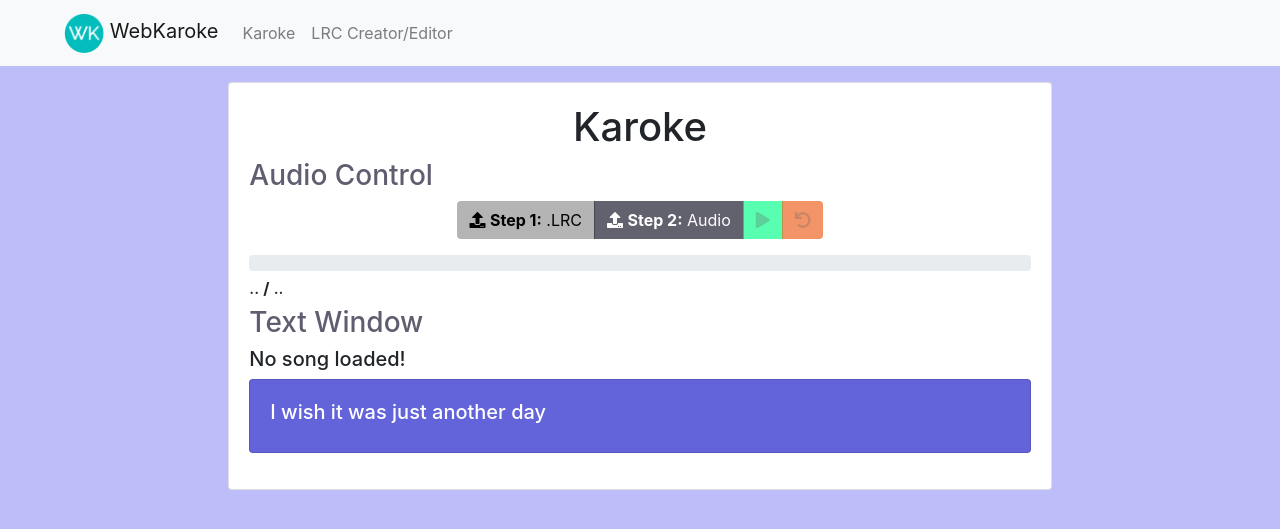
After one commit to nmarklund10/WebKaroke, a Flask app: template templates/karoke.html in a window 1280 px wide. The commit adds this page. Shown: the top 529 px of the page. Run offline with Flask 2, Linux system fonts and the light colour scheme; the template is opened without the code that fills it, so the values that code supplies are empty; some libraries are stand-ins or nearby versions.

Commit message:
Created Controls and Audio Player (#1)
* created navbar and card

* changed server file name

* reorganized static files

* setting up testing for lyrics

* added upload, play song and current song Time

* added seeking by clicking progress bar

Co-authored-by: Neil Marklund <nmarklund10@hotmail.com>

```diff
--- /dev/null
+++ b/app.py
@@ -0,0 +1,25 @@
+import os
+import flask
+from flask import Flask, url_for, request, render_template
+app = Flask(__name__)
+
+@app.route('/')
+def index():
+    return flask.redirect('/karoke', code=302)
+
+@app.route('/karoke')
+def karoke():
+    return render_template('karoke.html')
+
+@app.route('/lrc')
+def lrc():
+    return render_template('lrc.html')
+
+@app.errorhandler(404)
+def page_not_found(error):
+    return render_template('page_not_found.html', msg=error), 404
+
+if __name__ == '__main__':
+    # Bind to PORT if defined, otherwise default to 5000.
+    port = int(os.environ.get('PORT', 5000))
+    app.run(host='0.0.0.0', port=port)
--- /dev/null
+++ b/static/code/js/controls.js
@@ -0,0 +1,233 @@
+var lrc_file =
+`[length:  3:45]
+[ar:Four Year Strong]
+[ti:Learn to Love the Lie]
+[al:Brain Pain]
+[00:21.40]I wish it was just another day
+[00:24.10]Another ordinary, not extraordinary
+[00:26.50]Just a boring Sunday morning
+[00:28.50]When doing nothing’s the only something we’ve got planned
+[00:31.60]But not today
+[00:33.50]We're falling apart and it's showing that we're
+[00:37.00]Basically just trapped in captivity
+[00:39.40]Wishing our way out
+[00:41.00]Just let me cross my fingers behind my back
+[00:45.50]And I’ll swear on anything you want me to after that
+[00:49.50]I’ve heard that if I cross my heart then I’d have to die
+[00:54.80]If you don’t want to say goodbye
+[00:57.80]Then I guess you’ll have to learn to love the lie
+[01:01.62]You and me, we’re really nothing but enemies
+[01:06.26]Pretending we're not meant to be
+[01:09.63]I don’t want to be the one to stay
+[01:11.98]I don’t want to be the one that got away
+[01:15.30]And if I’m being honest
+[01:16.93]You couldn’t get rid of me anyway
+[01:19.00]I don’t want to be the one to stay
+[01:20.94]What the hell, for heaven's sake
+[01:23.74]I don’t want to be the one that got away
+[01:27.73]If Massachusetts had a loyalty
+[01:32.26]I hope it wouldn’t choose you over me
+[01:36.43]And if you’re wondering what keeps me up at night
+[01:40.67]It's thinking that you might be right
+[01:43.39]Just let me cross my fingers behind my back
+[01:47.89]And I’ll swear on anything you want me to after that
+[01:51.82]I’ve heard that if I cross my heart then I’d have to die
+[01:57.18]If you don’t want to say goodbye
+[02:00.06]Then I guess you’ll have to learn to love the lie
+[02:03.56]You and me, we’re really nothing but enemies
+[02:08.31]Pretending that’s exactly how it's supposed to be
+[02:12.08]I don’t want to be the one to stay
+[02:14.69]I don’t want to be the one that got away
+[02:17.42]And if I’m being honest
+[02:19.01]You couldn’t get rid of me anyway
+[02:21.31]I don’t want to be the one to stay
+[02:23.19]What the hell, for heaven's sake
+[02:25.82]I don’t want to be the one that got away
+[02:31.27]You can say what you want about me
+[02:34.50]The old me would not apologize
+[02:40.44]You can do what you want without me
+[02:43.75]If only I could keep us from colliding
+[02:47.32]Overanalyzing
+[02:50.31]Every move we make we think we're just surviving
+[02:54.30]But slowly we were dying
+[02:57.36]Until the rattle somehow brings us back to life
+[03:01.70]So let's learn to love the lie
+[03:05.26]I don’t want to be the one to stay
+[03:07.47]I don’t want to be the one that got away
+[03:10.52]And if I’m being honest
+[03:12.11]You couldn’t get rid of me anyway
+[03:14.42]I don’t want to be the one to stay
+[03:16.28]What the hell, for heaven's sake
+[03:19.00]I don’t want to be the one that got away
+[03:23.90]I don’t want to be the one that got away
+[03:28.40]I don’t want to be the one that got away
+[03:36.98]But we have to laugh to learn to love the lie
+[03:41.50]`
+
+/* <span id="karokePos" style="color: rgb(221, 190, 11)"></span> */
+
+function resetControls() {
+    document.getElementById("nowPlaying").innerHTML = "No song loaded!"
+    document.getElementById("audioUpload").disabled = true;
+    document.getElementById("control").disabled = true;
+    updateControlButton("play");
+    document.getElementById("restart").disabled = true;
+    document.getElementById("currentTime").innerText = "..";
+    document.getElementById("totalTime").innerText = "..";
+    if (window.currentSong) {
+        window.currentSong = undefined;
+    }
+}
+
+function initializePage() {
+    resetControls();
+    initializeLrcButton();
+    initializeAudioButton();
+    initializeControlButton();
+    initializeRestartButton();
+}
+
+function initializeLrcButton() {
+    document.getElementById("lrcUpload").addEventListener("click", function() {
+        this.blur();
+        window.currentSong = new Song(readLrcFile());
+        if (window.currentSong.valid) {
+            updateNowPlaying();
+            document.getElementById("audioUpload").disabled = false;
+        }
+        else {
+            displayError(window.currentSong.error)
+        }
+        // document.getElementById("lrcFile").click();
+    });
+}
+
+function readLrcFile() {
+    //TODO
+    return lrc_file;
+}
+
+function updateNowPlaying() {
+    var status = ''
+    var nowPlaying = document.getElementById("nowPlaying");
+    if (window.currentSong.title != '') {
+        nowPlaying.innerHTML =
+            '<strong>' + window.currentSong.title + '</strong>';
+        if (window.currentSong.artist != '') {
+            nowPlaying.innerHTML +=
+                '<br>by <strong>' + window.currentSong.artist + '</strong>';
+        }
+    }
+    else {
+        nowPlaying.innerHTML = '<strong>Unnamed Song</strong>';
+    }
+}
+
+function displayError(message) {
+    document.getElementById("error").innerHTML =
+        `<div class="alert alert-danger alert-dismissible fade show" role="alert">`
+            + message +
+            `<button type="button" class="close" data-dismiss="alert" aria-label="Close">
+                <span aria-hidden="true">&times;</span>
+            </button>
+        </div>`;
+}
+
+function initializeAudioButton() {
+    document.getElementById("audioUpload").addEventListener("click", function() {
+        this.blur();
+        initializeSong();
+        document.getElementById("song").src = getAudioFile();
+        // document.getElementById("audioFile").click();
+    });
+}
+
+function initializeSong() {
+    var song = document.getElementById("song");
+    song.addEventListener("loadedmetadata", function(){
+        if (window.currentSong.length > song.duration) {
+            displayError("Audio file is shorter than LRC indicates.");
+            document.getElementsByTagName("audio")[0].src = "";
+        }
+        else {
+            updateCurrentSongTime();
+            document.getElementById("totalTime").innerText = secondsToString(song.duration);
+            document.getElementById("control").disabled = false;
+            document.getElementById("restart").disabled = false;
+        }
+    });
+    song.addEventListener("ended", function() {
+        document.getElementById("restart").click();
+    });
+    document.getElementById("progressDiv").addEventListener("click", function (e) {
+        var colOffset =  document.getElementsByClassName("col-md-8")[0].offsetLeft;
+        var cardOffset = document.getElementsByClassName("card")[0].offsetLeft;
+        var x = e.pageX - this.offsetLeft - cardOffset - colOffset;
+        var clickedPosition = x / this.offsetWidth;
+        var song = document.getElementById("song");
+        var songPosition = clickedPosition * song.duration;
+        song.currentTime = songPosition;
+        updateCurrentSongTime();
+    });
+}
+
+function getAudioFile() {
+    //TODO
+    return document.getElementById("song").src;
+}
+
+function initializeControlButton() {
+    document.getElementById("control").addEventListener("click", function() {
+        this.blur();
+        var song = document.getElementById("song");
+        if (song.paused) {
+            song.play();
+            updateControlButton("pause");
+            window.updateTime = setInterval(updateCurrentSongTime, 50);
+        }
+        else {
+            updateControlButton("play");
+            song.pause();
+            clearInterval(window.updateTime)
+        }
+    });
+}
+
+function initializeRestartButton() {
+    document.getElementById("restart").addEventListener("click", function() {
+        this.blur();
+        document.getElementById("song").currentTime = 0;
+        updateControlButton("play");
+        document.getElementById("song").pause();
+        updateCurrentSongTime();
+    });
+}
+
+function updateControlButton(state) {
+    clearInterval(window.updateTime);
+    if (state == "play") {
+        document.getElementById("controlIcon").className = "fa fa-play";
+        document.getElementById("control").style.background = "rgb(0, 255, 136)";
+        document.getElementById("control").title = "Play Song";
+    }
+    else if (state == "pause") {
+        document.getElementById("controlIcon").className = "fa fa-pause";
+        document.getElementById("control").style.background = "rgb(253, 224, 59)";
+        document.getElementById("control").title = "Pause Song";
+    }
+}
+
+function updateCurrentSongTime() {
+    var song = document.getElementById('song');
+    var currentTime = secondsToString(song.currentTime);
+    document.getElementById("currentTime").innerText = currentTime;
+    var progressBar = document.getElementById("progressBar");
+    var progress = (song.currentTime / song.duration) * 100
+    progressBar.setAttribute("aria-valuenow", progress);
+    progressBar.style.width = `${progress}%`;
+}
+
+/* <h5 class="karokeTextLine">I wish it was just another day.</h5>
+<h5 class="karokeTextLine">Another ordinary, not extraordinary</h5>
+<h5 class="karokeTextLine">Just a boring Sunday morning</h5>
+<h5 class="karokeTextLine">When doing nothing’s the only something we’ve got planned</h5> */
--- /dev/null
+++ b/static/code/js/song.js
@@ -0,0 +1,90 @@
+class Song {
+    constructor(lrc_file) {
+        this.intervalId = 0;
+        this.error = '';
+        this.valid = true;
+        this.title = '';
+        this.artist = '';
+        this.lyrics = []
+        this.parse_lrc(lrc_file);
+    }
+
+    parse_lrc(file) {
+        file = file.replace('\r', '');
+        file = file.split('\n');
+        for (var i = 0; i < file.length; ++i) {
+            this.parseLrcLine(file[i])
+            if (!this.valid) {
+                return [];
+            }
+        }
+        this.title = 'Learn to Love the Lie';
+        this.artist = 'Four Year Strong';
+        this.length = 0; //TODO
+        this.valid = true; //TODO
+        return [];
+    }
+
+    parseLrcLine(line) {
+        var line = line.trim();
+        if (line != "") {
+            if (line[0] != "[") {
+                this.setError("Invalid first character found in LRC file!");
+                return;
+            }
+            var closingBracket = line.indexOf("]");
+            if (line.length == closingBracket + 1) {
+                line = [line.slice(1, closingBracket)];
+            }
+            else {
+                line = [line.slice(1, closingBracket), line.slice(closingBracket + 1)];
+            }
+            this.parseBracketText(line[0]);
+        }
+    }
+
+    parseBracketText(text) {
+        var timestampRegex = /\d\d:\d\d.\d\d/;
+        var match = text.match(timestampRegex);
+        if (match) {
+            if (match[0] == text) {
+                var time = stringToSeconds(match[0]);
+            }
+        }
+        else {
+            // console.log(text);
+        }
+    }
+
+    startKaroke(event) {
+        // var len = document.getElementById("upcoming").textContent.length - 1;
+        // this.intervalId = setInterval(this.karoke, 3000/len, this);
+        // updateCurrentSongTime(event.srcElement.currentTime)
+    }
+
+    karoke(song_inst) {
+        var karokePos = document.getElementById("karokePos");
+        var upcoming = document.getElementById("upcoming");
+        if (upcoming.textContent.length == 0) {
+            clearInterval(song_inst.intervalId);
+            return;
+        }
+        karokePos.textContent += upcoming.textContent[0];
+        upcoming.textContent = upcoming.textContent.substr(1);
+    }
+
+    setError(msg) {
+        this.error = msg;
+        this.valid = false;
+    }
+
+    static songLengthToTimeString(songLength) {
+        if (!songLength.contains('.')) {
+            songLength += '.00'
+        }
+        if (songLength[0] != '0') {
+            songLength = '0' + songLength
+        }
+        return songLength;
+    }
+}
--- /dev/null
+++ b/static/code/js/time.js
@@ -0,0 +1,16 @@
+// 230.870204 -> 03:50.87
+function secondsToString(seconds) {
+    var datetime = new Date(seconds * 1000)
+    var mins = datetime.getMinutes().toString().padStart(2, '0');
+    var secs = datetime.getSeconds().toString().padStart(2, '0');
+    var ms = datetime.getMilliseconds().toString().padStart(3, '0').substr(0, 2)
+    return `${mins}:${secs}.${ms}`
+}
+
+//03:45.00 -> 225
+function stringToSeconds(timeString) {
+    var secs = parseInt(timeString.slice(0, 2)) * 60;
+    secs += parseInt(timeString.slice(3, 5));
+    secs += parseInt(timeString.slice(6)) / 100
+    return secs;
+}
--- /dev/null
+++ b/templates/karoke.html
@@ -0,0 +1,61 @@
+{% extends "template.html" %}
+{% block imports %}
+<link rel="stylesheet" href="https://use.fontawesome.com/releases/v5.7.0/css/all.css" integrity="sha384-lZN37f5QGtY3VHgisS14W3ExzMWZxybE1SJSEsQp9S+oqd12jhcu+A56Ebc1zFSJ" crossorigin="anonymous">
+<script src="{{ url_for('static', filename='code/js/time.js') }}"></script>
+<script src="{{ url_for('static', filename='code/js/song.js') }}"></script>
+<script src="{{ url_for('static', filename='code/js/controls.js') }}"></script>
+{% endblock %}
+{% block content %}
+<input id="lrcFile" type="file" accept=".lrc" hidden>
+<input id="audioFile" type="file" accept=".mp3,.mp4" hidden>
+<audio id="song" src="{{url_for('static', filename='test/learn_to_love_the_lie.mp3') }}" hidden></audio>
+<div class="row justify-content-center">
+    <div class="col-md-8 py-3">
+        <div class="card shadow">
+            <div class="card-body">
+                <h1 class="text-center">Karoke</h1>
+                <h3 style="color: rgb(94, 94, 112)">Audio Control</h3>
+                <div class="form-group text-center">
+                    <div class="btn-group" role="group">
+                        <button id="lrcUpload" class="btn" style="background-color: rgb(180, 180, 180);" title="Upload .lrc file">
+                            <span class="fa fa-upload"></span>
+                            <span><strong>Step 1:</strong> .LRC</span>
+                        </button>
+                        <button id="audioUpload" class="btn" style="color: white; background-color: rgb(15, 13, 34);" title="Upload audio file">
+                            <span class="fa fa-upload"></span>
+                            <span><strong>Step 2:</strong> Audio</span>
+                        </button>
+                        <button id="control" class="btn">
+                            <span id="controlIcon"></span>
+                        </button>
+                        <button id="restart" class="btn" style="background-color: rgb(238, 92, 24);" title="Restart Song">
+                            <span class="fa fa-undo"></span>
+                        </button>
+                    </div>
+                </div>
+                <div id="error"></div>
+                <div id="progressDiv" class="progress mb-2" title= "Seek through song" style="cursor: pointer">
+                    <div id="progressBar" class="progress-bar" role="progressbar" aria-valuenow="0" aria-valuemin="0" aria-valuemax="100" style="transition-duration: 0.25s;"></div>
+                </div>
+                <div class="status mb-2">
+                    <h6>
+                        <span id="currentTime">..</span>
+                        <span> <strong>/</strong> </span>
+                        <span id="totalTime">..</span>
+                    </h6>
+                </div>
+                <h3 style="color: rgb(94, 94, 112)">Text Window</h3>
+                <h5><span id="nowPlaying">No song loaded</span></h5>
+                <div class="form-group">
+                    <div class="card" style="color: white; background-color: rgb(99, 99, 218);">
+                        <div class="card-body" id="karokeDisplay">
+                            <h5 class="karokeTextLine"><span id="karokePos" style="color: rgb(221, 190, 11)"></span><span id="upcoming">I wish it was just another day</span></h5>
+                        </div>
+                    </div>
+                </div>
+            </div>
+        </div>
+    </div>
+</div>
+<script type="text/javascript">initializePage();</script>
+{% endblock %}
--- /dev/null
+++ b/templates/lrc.html
@@ -0,0 +1,4 @@
+{% extends "template.html" %}
+{% block content %}
+This is the LRC page
+{% endblock %}
--- a/templates/template.html
+++ b/templates/template.html
@@ -7,12 +7,36 @@
 
     <!-- Bootstrap CSS -->
     <link rel="stylesheet" href="https://maxcdn.bootstrapcdn.com/bootstrap/4.0.0/css/bootstrap.min.css" integrity="sha384-Gn5384xqQ1aoWXA+058RXPxPg6fy4IWvTNh0E263XmFcJlSAwiGgFAW/dAiS6JXm" crossorigin="anonymous">
-
+    <link rel="stylesheet" href="{{ url_for('static', filename='code/css/mystyle.css') }}">
+    <link rel="shortcut icon" href="{{ url_for('static', filename='image/favicon.ico') }}">
+    {% block imports %}
+    {% endblock %}
     <title>Web Karoke</title>
   </head>
-  <body>
-    {% block content %}
-    {% endblock %}
+  <body style="background-color: rgb(189, 189, 250);">
+    <div class="container-fluid px-0">
+        <nav class="navbar navbar-light navbar-expand-lg sticky-top bg-light shadow-lg py-2">
+            <a class="navbar-brand ml-5" href="/karoke">
+                <img src="{{ url_for('static', filename='image/logo.png') }}" height="40" class="rounded-circle">
+                WebKaroke
+            </a>
+            <ul class="nav navbar-nav mr-auto">
+                <li>
+                    <a href="/karoke" class="nav-link">Karoke</a>
+                </li>
+                <li>
+                    <a href="/lrc" class="nav-link">LRC Creator/Editor</a>
+                </li>
+
+            </ul>
+        </nav>
+    </div>
+    <div class="container-fluid">
+        {% block content %}
+        {% endblock %}
+    </div>
+    <script src="https://code.jquery.com/jquery-3.2.1.slim.min.js" integrity="sha384-KJ3o2DKtIkvYIK3UENzmM7KCkRr/rE9/Qpg6aAZGJwFDMVNA/GpGFF93hXpG5KkN" crossorigin="anonymous"></script>
+    <script src="https://cdnjs.cloudflare.com/ajax/libs/popper.js/1.12.9/umd/popper.min.js" integrity="sha384-ApNbgh9B+Y1QKtv3Rn7W3mgPxhU9K/ScQsAP7hUibX39j7fakFPskvXusvfa0b4Q" crossorigin="anonymous"></script>
     <script src="https://maxcdn.bootstrapcdn.com/bootstrap/4.0.0/js/bootstrap.min.js" integrity="sha384-JZR6Spejh4U02d8jOt6vLEHfe/JQGiRRSQQxSfFWpi1MquVdAyjUar5+76PVCmYl" crossorigin="anonymous"></script>
   </body>
 </html>
```
Also changed, not shown: server.py (deleted, +0 -11 lines), templates/home.html (deleted, +0 -9 lines), static/code/css/mystyle.css (added), static/image/favicon.ico (added), static/image/logo.PNG (added), static/main.js (deleted), 2 other files.
